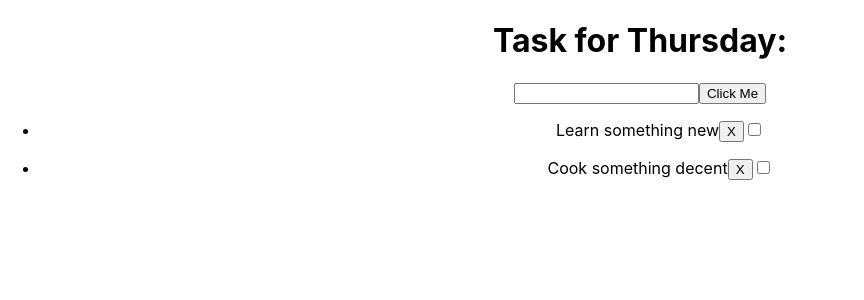
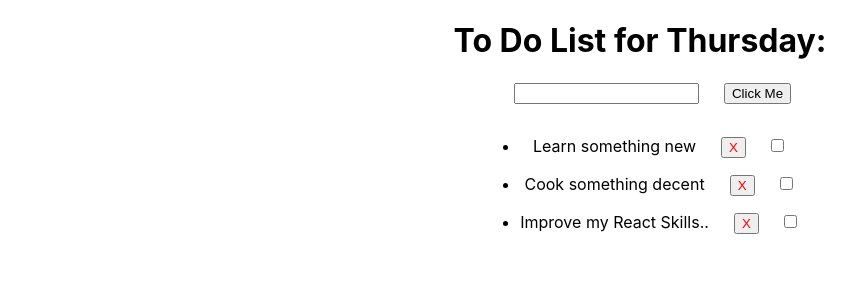
Before and after one commit to maximilianosinopoli/todo-react-delete, a React (Create React App) app: page / in a window 1280 px wide. Shown: the top 300 px of the page, without its empty margins (0-864 px from the left). Built offline with nearby package versions, Linux system fonts and the light colour scheme.

Commit message:
Basic styling added

```diff
--- a/src/components/App/App.js
+++ b/src/components/App/App.js
@@ -20,6 +20,7 @@ function App() {
   const [todos, setTodos] = useState([
     "Learn something new",
     "Cook something decent",
+    "Improve my React Skills..",
   ]);
 
   function updateInput(e) {
@@ -43,7 +44,7 @@ function App() {
 
   return (
     <div className="App">
-      <h1>Task for {day}:</h1>
+      <h1>To Do List for {day}:</h1>
       <Form
         updateInput={updateInput}
         updateItems={updateItems}
--- /dev/null
+++ b/src/components/Form/Form.css
@@ -0,0 +1,6 @@
+.container {
+  display: flex;
+  align-items: center;
+  justify-content: center;
+  flex-direction: column;
+}
--- a/src/components/Form/index.js
+++ b/src/components/Form/index.js
@@ -1,12 +1,18 @@
 import React from "react";
 import List from "../List";
+import "./Form.css";
 
 function Form({ updateInput, updateItems, todos, newItem, deleteItem }) {
   return (
-    <div>
+    <div className="container">
       <form onSubmit={updateItems}>
-        <input onChange={updateInput} type="text" value={newItem} />
-        <button>Click Me</button>
+        <input
+          className="item"
+          onChange={updateInput}
+          type="text"
+          value={newItem}
+        />
+        <button className="item">Click Me</button>
       </form>
       <List todos={todos} deleteItem={deleteItem} />
     </div>
--- a/src/components/Item/Item.css
+++ b/src/components/Item/Item.css
@@ -2,3 +2,12 @@
   color: grey;
   text-decoration: line-through;
 }
+
+.item {
+  margin-left: 25px;
+}
+
+.button {
+  margin-left: 25px;
+  color: red;
+}
--- a/src/components/Item/index.js
+++ b/src/components/Item/index.js
@@ -13,8 +13,10 @@ function Item({ text, deleteItem }) {
     <div>
       <p className={cross ? "cross" : ""}>
         {text}
-        <button onClick={deleteItem}>X</button>
-        <input type="checkbox" onClick={updateCross} />
+        <button className="button" onClick={deleteItem}>
+          X
+        </button>
+        <input className="item" type="checkbox" onClick={updateCross} />
       </p>
     </div>
   );
```
